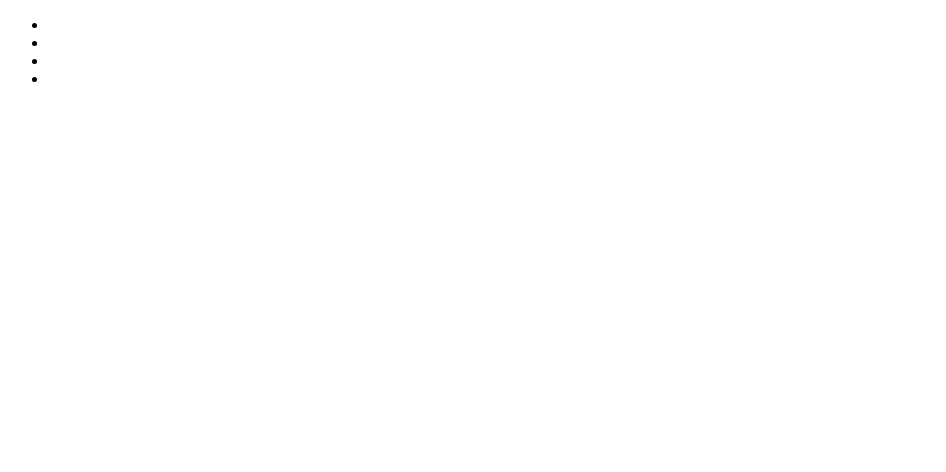
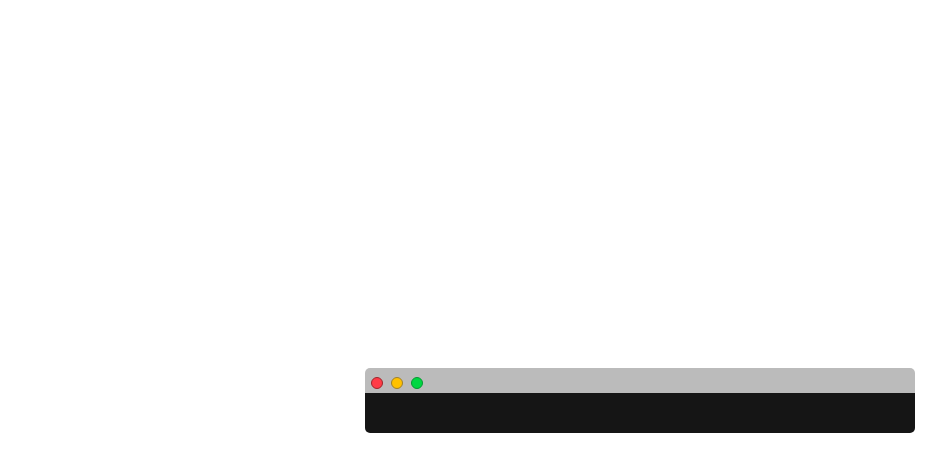
Before and after one commit to dxtym/webfetch, a plain HTML site: page web/views/index.html in a window 1280 px wide. Shown: the whole page, without its empty margins (0-946 px from the left). Drawn offline with Linux system fonts and the light colour scheme; a web font is replaced by a local one.

Commit message:
feat: terminal layout

```diff
--- a/web/css/styles.css
+++ b/web/css/styles.css
@@ -1,8 +1,69 @@
-@font-face {
-  font-family: 'Minecraftia';
-  src: url('../assets/minecraft.ttf') format('truetype');
+@import url('https://fonts.googleapis.com/css2?family=Pixelify+Sans:wght@400..700&display=swap');
+
+* {
+  margin: 0;
+  padding: 0;
+  font-family: "Pixelify Sans", serif;
+  font-optical-sizing: auto;
 }
 
 body {
-  font-family: 'Minecraftia', sans-serif;
+  height: 100vh;
+  width: 100%;
+  display: flex;
+  justify-content: center;
+  align-items: center;
 }
+
+.buttons {
+  height: 10px;
+  width: 10px;
+  border-radius: 50%;
+  border: 1px solid #000;
+  position: relative;
+  top: 6px;
+  left: 6px;
+  background-color: #ff3b47;
+  border-color: #9d252b;
+  display: inline-block;
+}
+
+.minimize {
+  left: 11px;
+  background-color: #ffc100;
+  border-color: #9d802c;
+}
+
+.zoom {
+  left: 16px;
+  background-color: #00d742;
+  border-color: #049931;
+}
+
+.menu {
+  width: 550px;
+  box-sizing: border-box;
+  height: 25px;
+  background-color: #bbb;
+  margin: 0 auto;
+  border-top-right-radius: 5px;
+  border-top-left-radius: 5px;
+}
+
+.screen {
+  background-color: #151515;
+  box-sizing: border-box;
+  width: 550px;
+  margin: 0 auto;
+  padding: 20px;
+  border-bottom-left-radius: 5px;
+  border-bottom-right-radius: 5px;
+}
+
+ul {
+  list-style: none;
+}
+
+li {
+  color: white;
+}
--- a/web/views/index.html
+++ b/web/views/index.html
@@ -1,14 +1,22 @@
 <!DOCTYPE html>
 <html lang="en">
+
 <head>
   <meta charset="UTF-8">
   <meta name="viewport" content="width=device-width, initial-scale=1.0">
+  <link rel="stylesheet" href="../css/styles.css">
   <script src="https://unpkg.com/htmx.org@1.9.12"></script>
   <script src="https://unpkg.com/htmx.org@1.9.12/dist/ext/ws.js"></script>
-    <link rel="stylesheet" href="../css/styles.css">
 </head>
+
 <body>
-    <div hx-ext="ws" ws-connect="ws://localhost:6969/ws">
+  <div>
+    <div class="menu">
+      <div class="buttons close"></div>
+      <div class="buttons minimize"></div>
+      <div class="buttons zoom"></div>
+    </div>
+    <div class="screen" hx-ext="ws" ws-connect="ws://localhost:6969/ws">
       <ul>
         <li id="os"></li>
         <li id="uptime"></li>
@@ -16,5 +24,7 @@
         <li id="mem"></li>
       </ul>
     </div>
+  </div>
 </body>
+
 </html>
```
Also changed, not shown: 5 other files. Lines whose indentation alone changed are shown as unchanged.
